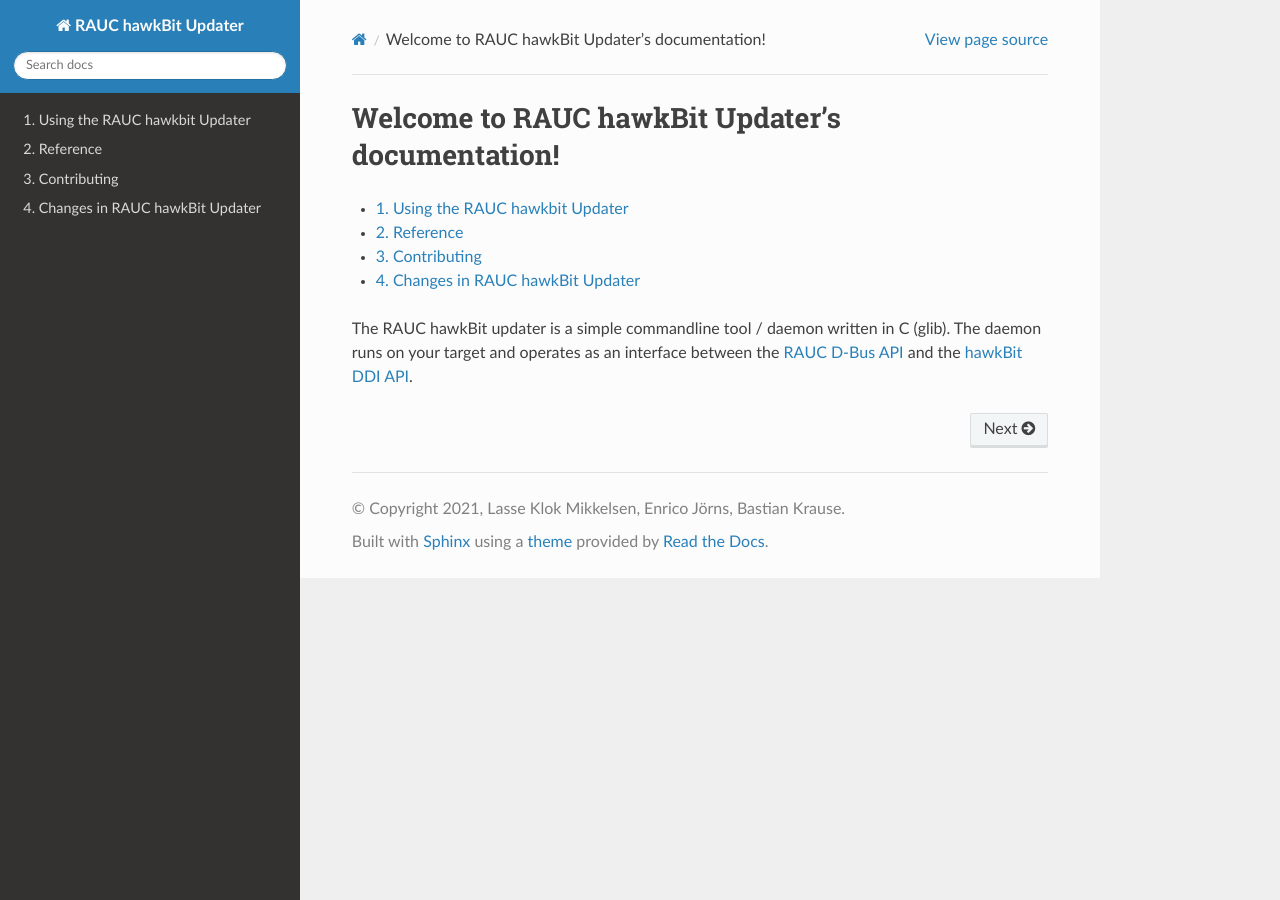
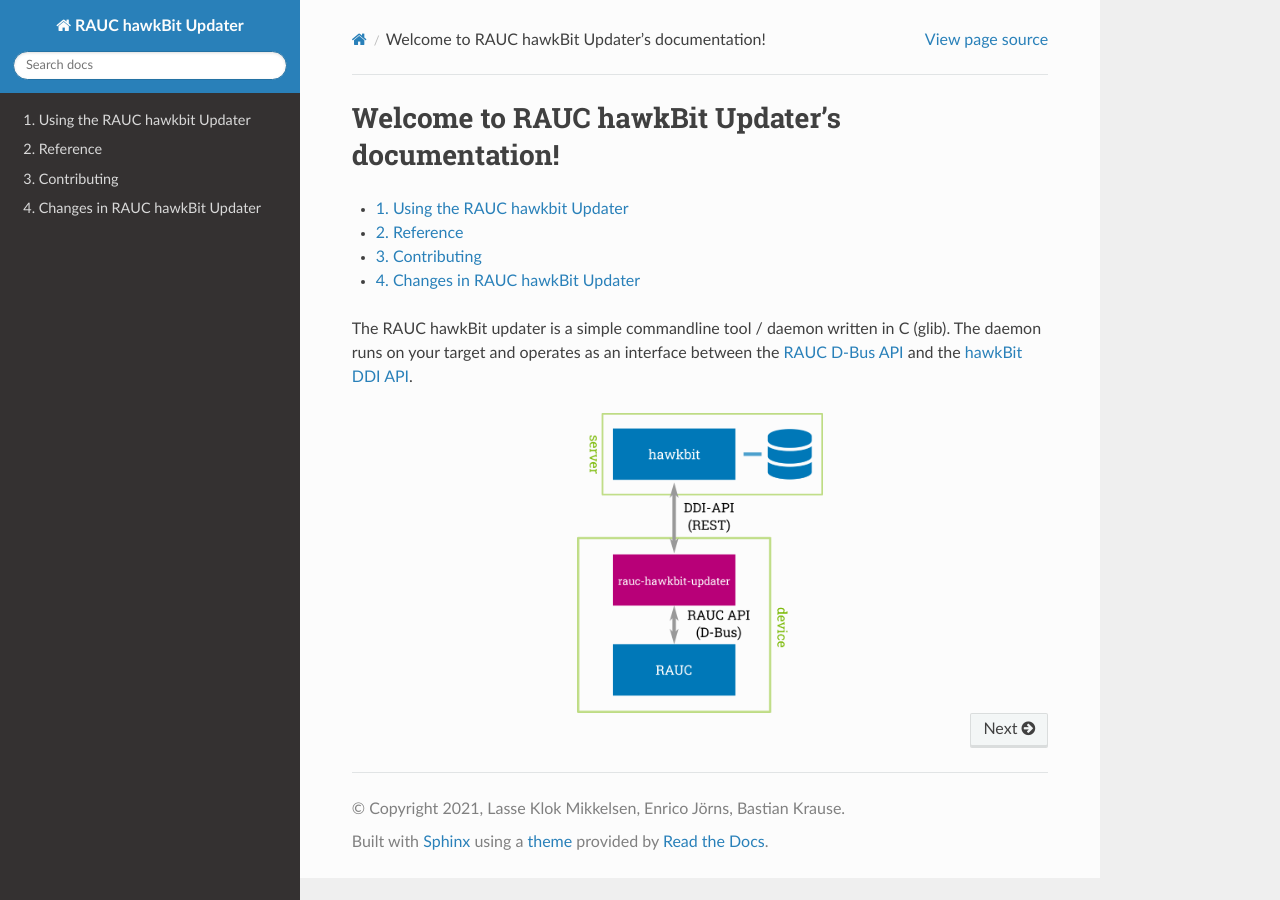
Before and after one commit to rauc/rauc-hawkbit-updater, a Sphinx documentation site: the page built from docs/index.rst, in a window 1280 px wide. Built offline with Sphinx 7.4.7 and the Read the Docs theme 2.0.0, drawn with Linux system fonts in a browser that asks for light colours.

Commit message:
docs: add overview scheme for rauc-hawkbit-updater
Signed-off-by: Enrico Joerns <ejo@pengutronix.de>

```diff
--- a/docs/index.rst
+++ b/docs/index.rst
@@ -20,3 +20,7 @@
 The daemon runs on your target and operates as an interface between the
 `RAUC D-Bus API <https://github.com/rauc/rauc>`_
 and the `hawkBit DDI API <https://github.com/eclipse/hawkbit>`_.
+
+.. image:: media/rauc-hawkbit-updater-scheme.png
+  :height: 300
+  :align: center
```
Also changed, not shown: docs/media/rauc-hawkbit-scheme.svg (added), docs/media/rauc-hawkbit-updater-scheme.png (added).
